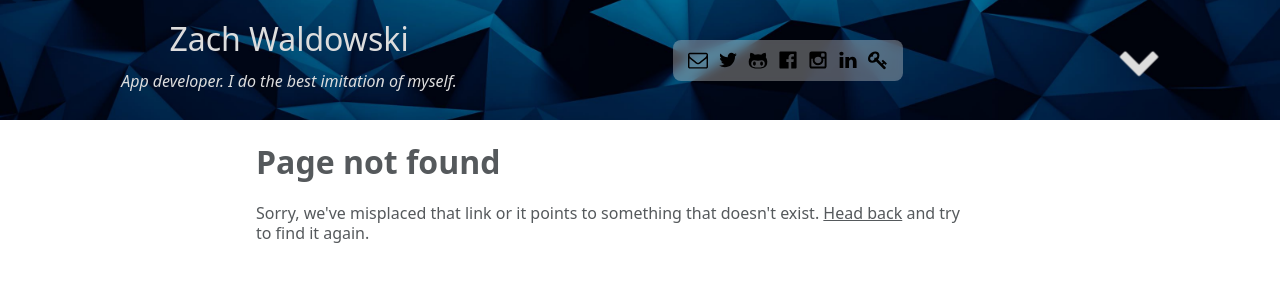
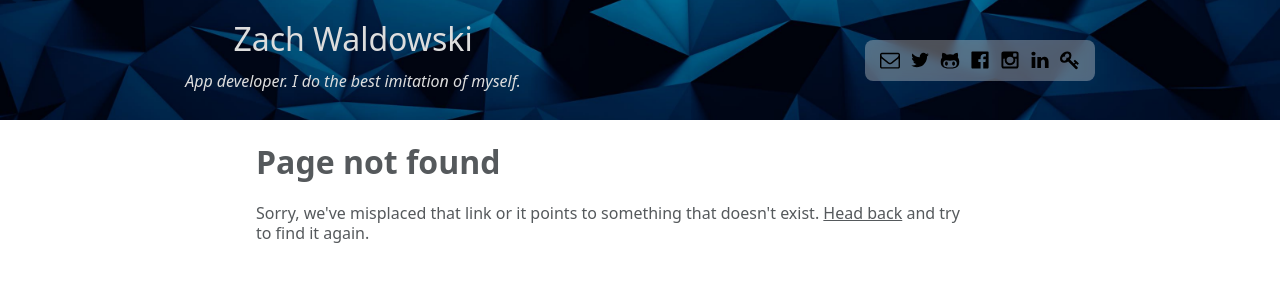
Before and after one commit to zwaldowski/waldowski.me, a Jekyll site: the page built from error.html, in a window 1280 px wide. Shown: the top 300 px of the page. Built offline with Jekyll 4.4.1, drawn with Linux system fonts in a browser that asks for light colours.

Commit message:
Fix issues with hero header conditionals

```diff
--- a/_includes/masthead.html
+++ b/_includes/masthead.html
@@ -1,6 +1,6 @@
-<header class="site-header{% if page.hero or layout.hero %} hero{% endif %}" role="banner">
+<header class="site-header{% if page.hero %} hero{% endif %}" role="banner">
   <div class="wrapper">
-    <h1 class="site-title">{% unless layout.hero %}<a href="{{ "/" | relative_url }}">{% endunless %}{{ site.title | escape }}{% unless layout.hero %}</a>{% endunless %}</h1>
+    <h1 class="site-title">{% unless page.hero %}<a href="{{ "/" | relative_url }}">{% endunless %}{{ site.title | escape }}{% unless page.hero %}</a>{% endunless %}</h1>
     {% unless site.description == false %}
     <h2 class="site-description">{{ site.description | escape }}</h2>
     {% endunless %}
@@ -12,7 +12,7 @@
     </nav>
   </div>
   {% endunless %}
-  {% unless (page.hero or layout.hero) and site.posts %}<div class="scroll-down">
+  {% unless page.hero == false or site.posts == empty %}<div class="scroll-down">
     <a href="#page-content" title="Scroll to content">{% include icon.html name='chevron-down' %}</a>
   </div>{% endunless %}
 </header>
```
